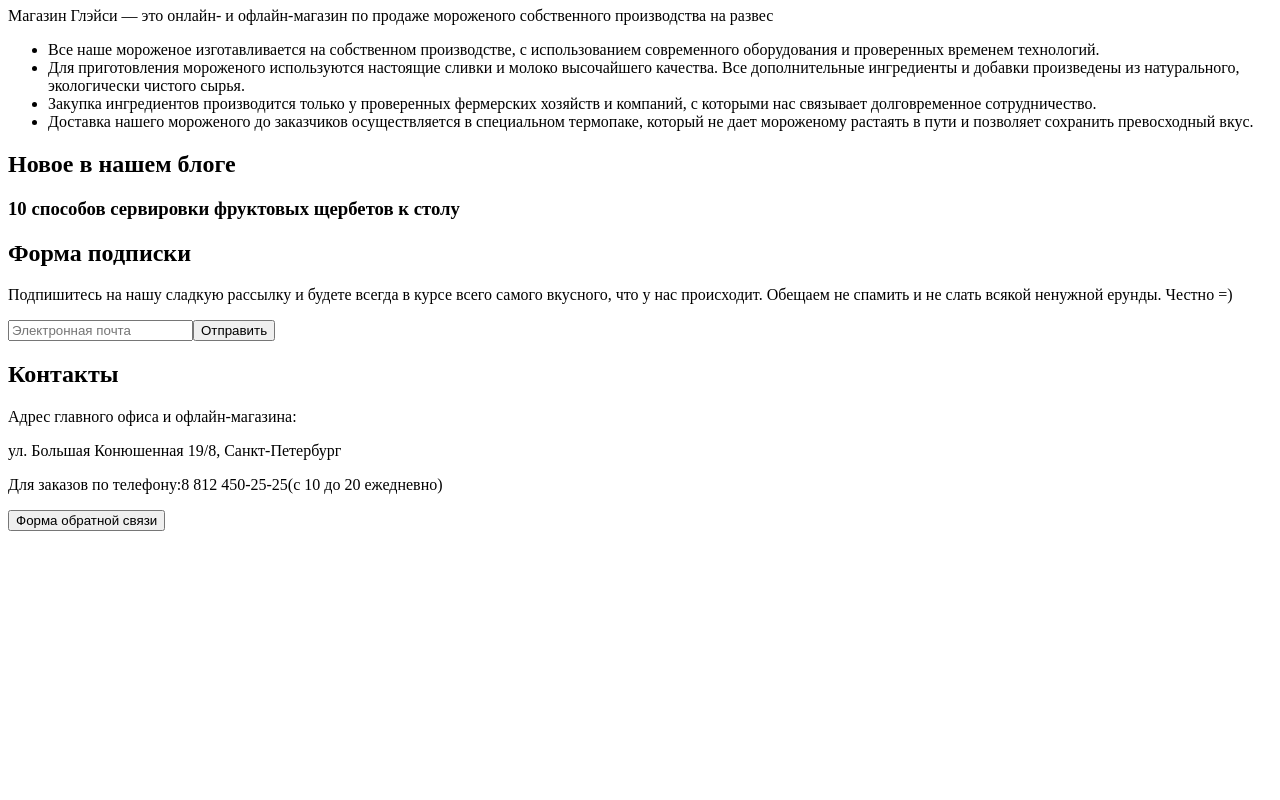
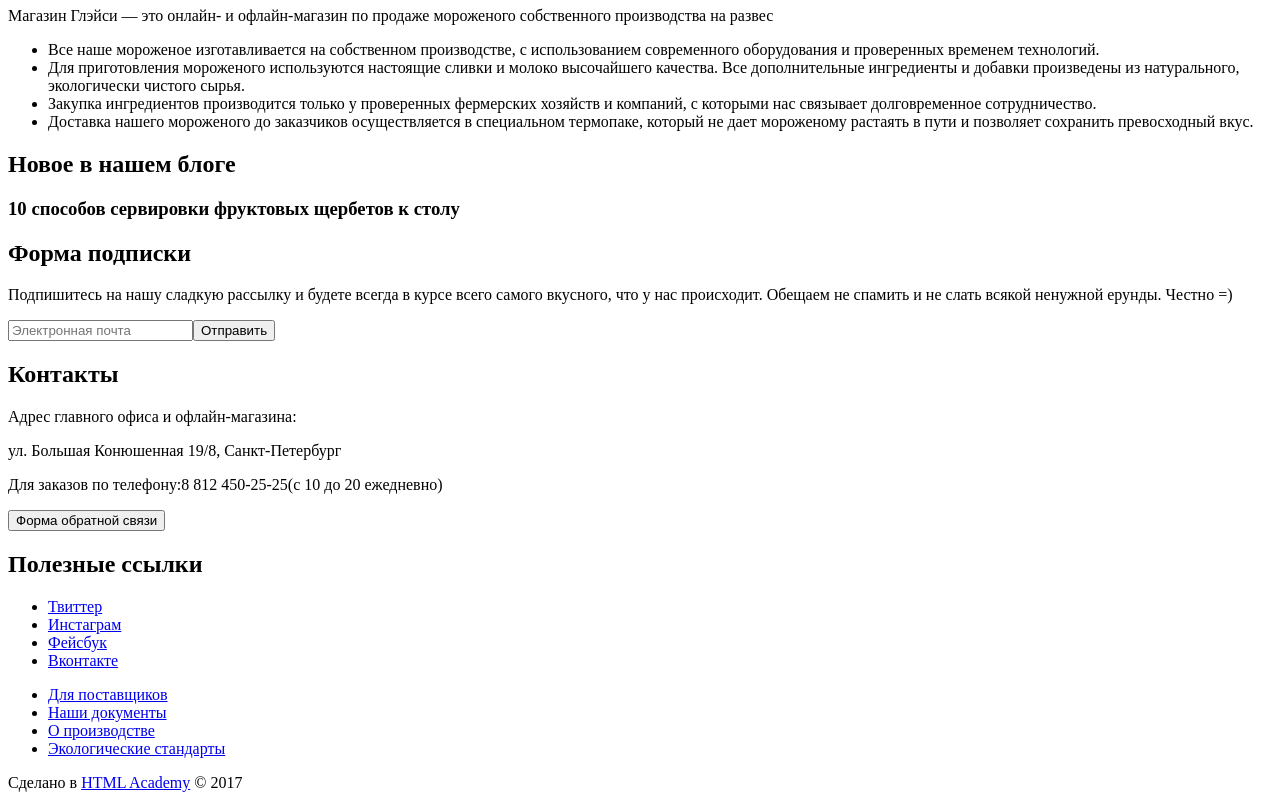
Before and after one commit to maximshigaev/gllacy, a React (Create React App) app: page / in a window 1280 px wide. Shown: the part 2835-3635 px from the top of the page. Before the commit the page ends 3374 px from the top, so only its background shows below. Built offline with nearby package versions, Linux system fonts and the light colour scheme.

Commit message:
add layout for the Footer component

```diff
--- /dev/null
+++ b/src/components/Footer/Footer.tsx
@@ -0,0 +1,47 @@
+import { FC } from 'react';
+
+export const Footer: FC = () => (
+  <footer>
+    <h2 className="visually-hidden">Полезные ссылки</h2>
+    <ul>
+      <li>
+        <a href="#">
+          <span className="visually-hidden">Твиттер</span>
+        </a>
+      </li>
+      <li>
+        <a href="#">
+          <span className="visually-hidden">Инстаграм</span>
+        </a>
+      </li>
+      <li>
+        <a href="#">
+          <span className="visually-hidden">Фейсбук</span>
+        </a>
+      </li>
+      <li>
+        <a href="#">
+          <span className="visually-hidden">Вконтакте</span>
+        </a>
+      </li>
+    </ul>
+    <ul>
+      <li>
+        <a href="#">Для поставщиков</a>
+      </li>
+      <li>
+        <a href="#">Наши документы</a>
+      </li>
+      <li>
+        <a href="#">О производстве</a>
+      </li>
+      <li>
+        <a href="#">Экологические стандарты</a>
+      </li>
+    </ul>
+    <div>
+      <p></p>
+      Сделано в <a href="#">HTML Academy</a> © 2017
+    </div>
+  </footer>
+);
--- a/src/components/MainPage/MainPage.tsx
+++ b/src/components/MainPage/MainPage.tsx
@@ -10,6 +10,7 @@ import {
   News,
   SubscriptionForm,
   Contacts,
+  Footer,
 } from '../';
 
 export const MainPage: FC = () => (
@@ -24,6 +25,7 @@ export const MainPage: FC = () => (
       <News />
       <SubscriptionForm />
       <Contacts />
+      <Footer />
     </main>
   </>
 );
--- a/src/components/index.ts
+++ b/src/components/index.ts
@@ -9,3 +9,4 @@ export { Advantages} from './Advantages/Advantages';
 export { News } from './News/News';
 export { SubscriptionForm } from './SubscriptionForm/SubscriptionForm';
 export { Contacts } from './Contacts/Contacts';
+export { Footer } from './Footer/Footer';
```
